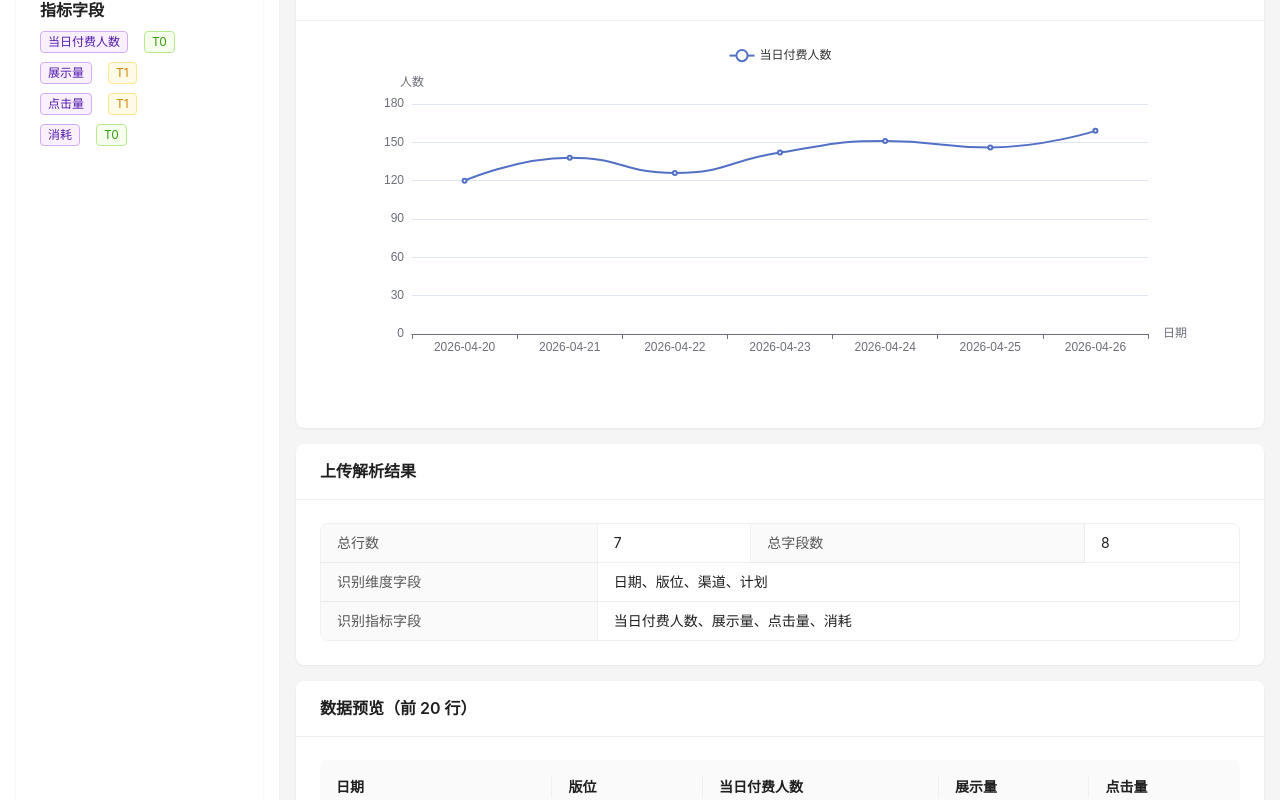
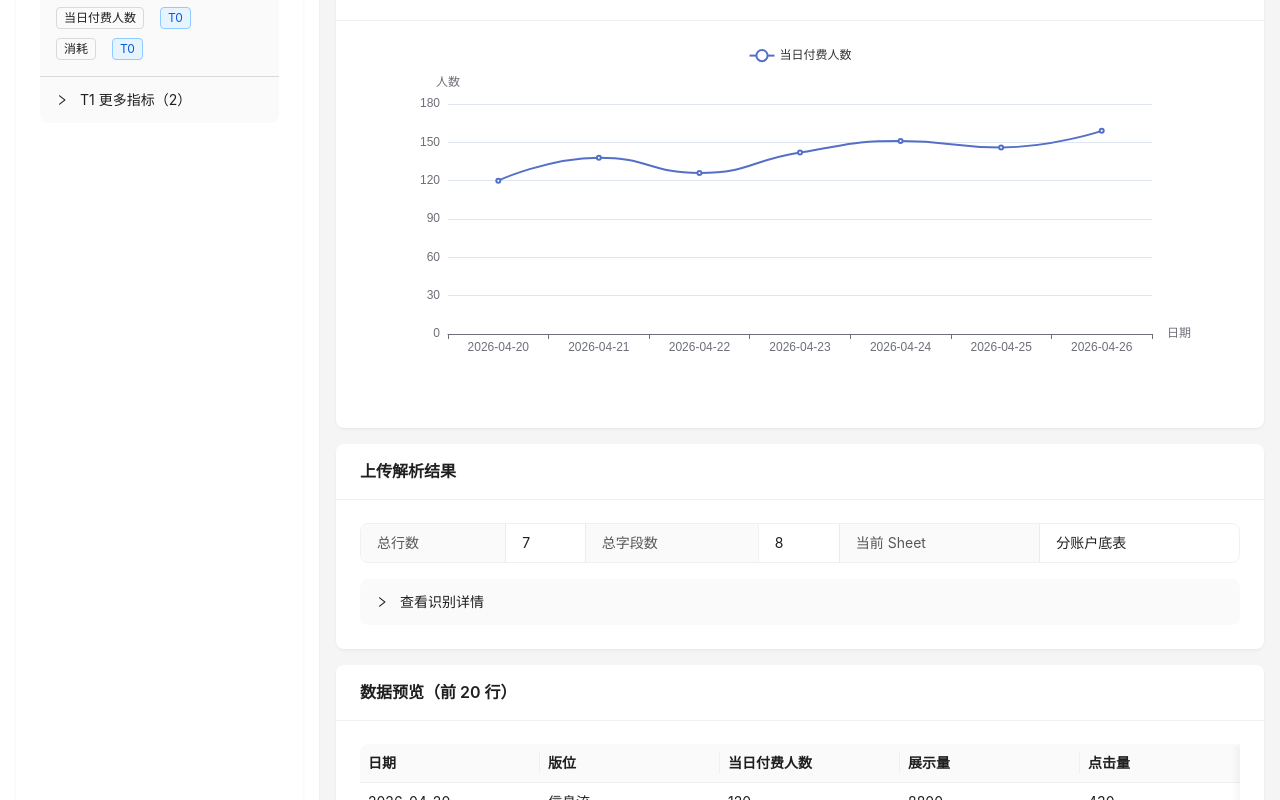
Before and after one commit to yl19881124-crypto/ad-bi-dashboard, a React (Vite) app: page / in a window 1280 px wide. Shown: the part 260-1060 px from the top of the page. Built offline with nearby package versions, Linux system fonts and the light colour scheme.

Commit message:
feat: optimize field panel and parsing result display

```diff
--- a/src/App.tsx
+++ b/src/App.tsx
@@ -1,5 +1,5 @@
 import { useMemo, useState } from 'react';
-import { Button, Card, Descriptions, Layout, message, Space, Typography, Upload } from 'antd';
+import { Button, Card, Collapse, Descriptions, Layout, Space, Tag, Typography, Upload, message } from 'antd';
 import type { UploadProps } from 'antd';
 import type { RcFile } from 'antd/es/upload';
 import { UploadOutlined } from '@ant-design/icons';
@@ -14,7 +14,56 @@ import type { DataRow, DimensionField, MetricField } from './types';
 const { Header, Sider, Content } = Layout;
 const DEFAULT_SHEET_NAME = '分账户底表';
 
+const FIXED_DIMENSION_FIELDS = [
+  '日期',
+  '代理',
+  '版位',
+  '优化目标',
+  '账户命名',
+  '出价方式',
+  '渠道',
+  '操作系统',
+  '账户ID',
+  '账户名称',
+  '广告组ID',
+  '广告组名称',
+];
+
+const T0_METRIC_NAMES = [
+  '落地页到达率',
+  '登陆➡️直播间进入率',
+  '落地页➡️直播间进入率',
+  '登陆➡️当日连麦率',
+  '直播间➡️当日连麦率',
+  '当日连麦➡️付费连麦转化率',
+  '当日付费连麦用户占比',
+  '当日付费人数',
+  '当日付费成本',
+  '当日付费ROI',
+  '3日付费成本',
+  '3日付费ROI',
+  '3日付费率',
+];
+
 const dateNamePattern = /(日期|时间|date|day)/i;
+const invalidFieldPattern = /^(字段\d+|未命名字段\d+|column\d+|col\d+|unnamed:?\s*\d*)$/i;
+
+function uniqList(list: string[]) {
+  return Array.from(new Set(list));
+}
+
+function isMeaninglessHeader(header: string) {
+  const normalized = header.trim();
+  if (!normalized) {
+    return true;
+  }
+
+  if (normalized === '-' || normalized === '--' || normalized === 'N/A' || normalized === 'NA') {
+    return true;
+  }
+
+  return invalidFieldPattern.test(normalized);
+}
 
 function isNumericValue(value: unknown) {
   if (typeof value === 'number') {
@@ -90,17 +139,17 @@ function parseWorksheet(file: RcFile) {
     });
 
     const [headerRow = [], ...bodyRows] = matrix;
-    const headers = headerRow.map((item: string | number | Date | null, index: number) => {
-      const text = String(item ?? '').trim();
-      return text || `未命名字段${index + 1}`;
-    });
+
+    const rawHeaders = headerRow.map((item: string | number | Date | null) => String(item ?? '').trim());
+    const validHeaders = uniqList(rawHeaders.filter((header: string) => !isMeaninglessHeader(header)));
 
     const rows: DataRow[] = bodyRows
       .map((row: (string | number | Date | null)[]) => {
         const mappedRow: DataRow = {};
 
-        headers.forEach((header: string, index: number) => {
-          const cellValue = row[index];
+        validHeaders.forEach((header: string) => {
+          const sourceIndex = rawHeaders.indexOf(header);
+          const cellValue = row[sourceIndex];
           mappedRow[header] = cellValue === undefined ? null : (cellValue as string | number | null);
         });
 
@@ -108,16 +157,22 @@ function parseWorksheet(file: RcFile) {
       })
       .filter((row: DataRow) => Object.values(row).some((value) => value !== null && String(value).trim() !== ''));
 
-    const dateFields = headers.filter((header: string) => dateNamePattern.test(header));
+    const availableFixedDimensions = FIXED_DIMENSION_FIELDS.filter((field) => validHeaders.includes(field));
+    const dateField = availableFixedDimensions.find((field) => field === '日期')
+      ? '日期'
+      : validHeaders.find((header) => dateNamePattern.test(header));
 
-    const metricFields = headers.filter((header: string) => {
-      if (dateFields.includes(header)) {
-        return false;
-      }
+    const dimensions = uniqList(
+      [...availableFixedDimensions, ...(dateField ? ['日期'] : [])].filter((field) => field && !isMeaninglessHeader(field)),
+    );
 
+    const metricCandidates = validHeaders.filter((header: string) => !dimensions.includes(header));
+
+    const metricFields = metricCandidates.filter((header: string) => {
       const nonEmptyValues = rows
         .map((row: DataRow) => row[header])
         .filter((value) => value !== null && String(value).trim() !== '');
+
       if (nonEmptyValues.length === 0) {
         return false;
       }
@@ -126,21 +181,22 @@ function parseWorksheet(file: RcFile) {
       return numericCount / nonEmptyValues.length >= 0.6;
     });
 
-    const dimensions = headers.filter((header: string) => !metricFields.includes(header));
-
     const normalizedRows = rows.map((row: DataRow) => {
       const normalizedRow: DataRow = { ...row };
-      dateFields.forEach((field: string) => {
-        normalizedRow[field] = normalizeDateValue(normalizedRow[field]);
-      });
+      if (dateField && normalizedRow[dateField] !== undefined) {
+        normalizedRow[dateField] = normalizeDateValue(normalizedRow[dateField]);
+      }
+      if (dateField && dateField !== '日期') {
+        normalizedRow.日期 = normalizedRow[dateField] ?? null;
+      }
       return normalizedRow;
     });
 
     return {
       rows: normalizedRows,
       dimensions,
-      metrics: metricFields,
-      dateFields,
+      metrics: uniqList(metricFields),
+      sheetName,
     };
   });
 }
@@ -151,6 +207,7 @@ export default function App() {
   );
   const [dimensionFields, setDimensionFields] = useState<DimensionField[]>(defaultDimensions);
   const [metricFields, setMetricFields] = useState<MetricField[]>(defaultMetrics);
+  const [parsedSheetName, setParsedSheetName] = useState(DEFAULT_SHEET_NAME);
 
   const uploadProps: UploadProps = useMemo(
     () => ({
@@ -161,18 +218,19 @@ export default function App() {
           const parsed = await parseWorksheet(file);
 
           setRows(parsed.rows);
+          setParsedSheetName(parsed.sheetName);
           setDimensionFields(
             parsed.dimensions.map((field: string) => ({
               key: field,
               name: field,
-              isDate: parsed.dateFields.includes(field),
+              isDate: field === '日期',
             })),
           );
           setMetricFields(
             parsed.metrics.map((field: string) => ({
               key: field,
               name: field,
-              tag: 'T1',
+              tag: T0_METRIC_NAMES.includes(field) ? 'T0' : 'T1',
             })),
           );
 
@@ -188,7 +246,7 @@ export default function App() {
 
   return (
     <Layout style={{ minHeight: '100vh' }}>
-      <Sider width={280} theme="light" style={{ borderRight: '1px solid #f0f0f0', padding: 16 }}>
+      <Sider width={320} theme="light" style={{ borderRight: '1px solid #f0f0f0', padding: 16 }}>
         <FieldPanel dimensions={dimensionFields} metrics={metricFields} />
       </Sider>
 
@@ -215,16 +273,47 @@ export default function App() {
             </Card>
 
             <Card title="上传解析结果" bordered={false}>
-              <Descriptions size="small" column={2} bordered>
+              <Descriptions size="small" column={3} bordered>
                 <Descriptions.Item label="总行数">{rows.length}</Descriptions.Item>
                 <Descriptions.Item label="总字段数">{dimensionFields.length + metricFields.length}</Descriptions.Item>
-                <Descriptions.Item label="识别维度字段" span={2}>
-                  {dimensionFields.map((item: DimensionField) => item.name).join('、') || '-'}
-                </Descriptions.Item>
-                <Descriptions.Item label="识别指标字段" span={2}>
-                  {metricFields.map((item: MetricField) => item.name).join('、') || '-'}
-                </Descriptions.Item>
+                <Descriptions.Item label="当前 Sheet">{parsedSheetName}</Descriptions.Item>
               </Descriptions>
+
+              <Collapse
+                style={{ marginTop: 16 }}
+                bordered={false}
+                items={[
+                  {
+                    key: 'recognized-details',
+                    label: '查看识别详情',
+                    children: (
+                      <Space direction="vertical" size="middle" style={{ width: '100%' }}>
+                        <section>
+                          <Typography.Title level={5}>识别出的维度字段</Typography.Title>
+                          <Space wrap>
+                            {dimensionFields.map((item) => (
+                              <Tag key={item.key} color="blue">
+                                {item.name}
+                              </Tag>
+                            ))}
+                          </Space>
+                        </section>
+                        <section>
+                          <Typography.Title level={5}>识别出的指标字段</Typography.Title>
+                          <Space wrap>
+                            {metricFields.map((item) => (
+                              <Space key={item.key} size={6}>
+                                <Tag>{item.name}</Tag>
+                                <Tag color={item.tag === 'T0' ? 'blue' : 'default'}>{item.tag}</Tag>
+                              </Space>
+                            ))}
+                          </Space>
+                        </section>
+                      </Space>
+                    ),
+                  },
+                ]}
+              />
             </Card>
 
             <Card title="数据预览（前 20 行）" bordered={false}>
--- a/src/components/DataTable.tsx
+++ b/src/components/DataTable.tsx
@@ -1,4 +1,4 @@
-import { Table } from 'antd';
+import { Table, Tooltip, Typography } from 'antd';
 import type { ColumnsType } from 'antd/es/table';
 import type { DataRow } from '../types';
 
@@ -6,14 +6,48 @@ interface DataTableProps {
   rows: DataRow[];
 }
 
+const PRIORITY_COLUMNS = [
+  '日期',
+  '代理',
+  '版位',
+  '优化目标',
+  '账户命名',
+  '出价方式',
+  '渠道',
+  '操作系统',
+  '账户ID',
+  '账户名称',
+  '广告组ID',
+  '广告组名称',
+  '实际消耗(元)',
+  '当日付费人数',
+  '当日付费金额(元)',
+];
+
 export default function DataTable({ rows }: DataTableProps) {
   const headers = rows.length > 0 ? Object.keys(rows[0]) : [];
 
-  const columns: ColumnsType<DataRow> = headers.map((header) => ({
+  const sortedHeaders = [
+    ...PRIORITY_COLUMNS.filter((header) => headers.includes(header)),
+    ...headers.filter((header) => !PRIORITY_COLUMNS.includes(header)),
+  ];
+
+  const columns: ColumnsType<DataRow> = sortedHeaders.map((header) => ({
     title: header,
     dataIndex: header,
     key: header,
-    render: (value: string | number | null) => (value === null || value === '' ? '-' : String(value)),
+    width: 180,
+    ellipsis: true,
+    render: (value: string | number | null) => {
+      const text = value === null || value === '' ? '-' : String(value);
+      return (
+        <Tooltip title={text}>
+          <Typography.Text ellipsis style={{ maxWidth: 150 }}>
+            {text}
+          </Typography.Text>
+        </Tooltip>
+      );
+    },
   }));
 
   return (
@@ -22,7 +56,9 @@ export default function DataTable({ rows }: DataTableProps) {
       columns={columns}
       dataSource={rows}
       pagination={false}
-      scroll={{ x: 'max-content' }}
+      sticky
+      scroll={{ x: 'max-content', y: 480 }}
+      size="small"
     />
   );
 }
--- a/src/components/FieldPanel.tsx
+++ b/src/components/FieldPanel.tsx
@@ -1,4 +1,5 @@
-import { Card, Space, Tag, Typography } from 'antd';
+import { useMemo, useState } from 'react';
+import { Card, Collapse, Input, Space, Tag, Typography } from 'antd';
 import type { DimensionField, MetricField } from '../types';
 
 interface FieldPanelProps {
@@ -7,33 +8,81 @@ interface FieldPanelProps {
 }
 
 export default function FieldPanel({ dimensions, metrics }: FieldPanelProps) {
+  const [metricKeyword, setMetricKeyword] = useState('');
+
+  const t0Metrics = useMemo(() => metrics.filter((item) => item.tag === 'T0'), [metrics]);
+  const t1Metrics = useMemo(() => metrics.filter((item) => item.tag === 'T1'), [metrics]);
+
+  const filteredT1Metrics = useMemo(() => {
+    const keyword = metricKeyword.trim().toLowerCase();
+    if (!keyword) {
+      return t1Metrics;
+    }
+
+    return t1Metrics.filter((item) => item.name.toLowerCase().includes(keyword));
+  }, [metricKeyword, t1Metrics]);
+
   return (
     <Card title="字段面板" bordered={false} style={{ height: '100%' }}>
-      <Space direction="vertical" size="large" style={{ width: '100%' }}>
-        <section>
-          <Typography.Title level={5}>维度字段</Typography.Title>
+      <Collapse
+        bordered={false}
+        defaultActiveKey={['dimensions', 't0']}
+        items={[
+          {
+            key: 'dimensions',
+            label: `维度字段（${dimensions.length}）`,
+            children: (
               <Space wrap>
                 {dimensions.map((item) => (
-              <Space key={item.key} size={4}>
-                <Tag color="blue">{item.name}</Tag>
-                {item.isDate ? <Tag color="cyan">日期</Tag> : null}
+                  <Tag key={item.key} color="blue">
+                    {item.name}
+                  </Tag>
+                ))}
+              </Space>
+            ),
+          },
+          {
+            key: 't0',
+            label: `T0 核心指标（${t0Metrics.length}）`,
+            children: (
+              <Space direction="vertical" size="small" style={{ width: '100%' }}>
+                {t0Metrics.map((item) => (
+                  <Space key={item.key} size={8}>
+                    <Tag>{item.name}</Tag>
+                    <Tag color="blue">T0</Tag>
                   </Space>
                 ))}
               </Space>
-        </section>
-
-        <section>
-          <Typography.Title level={5}>指标字段</Typography.Title>
+            ),
+          },
+          {
+            key: 't1',
+            label: `T1 更多指标（${t1Metrics.length}）`,
+            children: (
+              <Space direction="vertical" size="middle" style={{ width: '100%' }}>
+                <Input
+                  allowClear
+                  value={metricKeyword}
+                  placeholder="搜索 T1 指标"
+                  onChange={(event) => setMetricKeyword(event.target.value)}
+                />
                 <Space direction="vertical" size="small" style={{ width: '100%' }}>
-            {metrics.map((item) => (
-              <Space key={item.key}>
-                <Tag color="purple">{item.name}</Tag>
-                <Tag color={item.tag === 'T0' ? 'green' : 'gold'}>{item.tag}</Tag>
+                  {filteredT1Metrics.length > 0 ? (
+                    filteredT1Metrics.map((item) => (
+                      <Space key={item.key} size={8}>
+                        <Tag>{item.name}</Tag>
+                        <Tag color="default">T1</Tag>
                       </Space>
-            ))}
+                    ))
+                  ) : (
+                    <Typography.Text type="secondary">未匹配到指标</Typography.Text>
+                  )}
                 </Space>
-        </section>
               </Space>
+            ),
+          },
+        ]}
+      />
     </Card>
   );
 }
```
Lines whose indentation alone changed are shown as unchanged.
